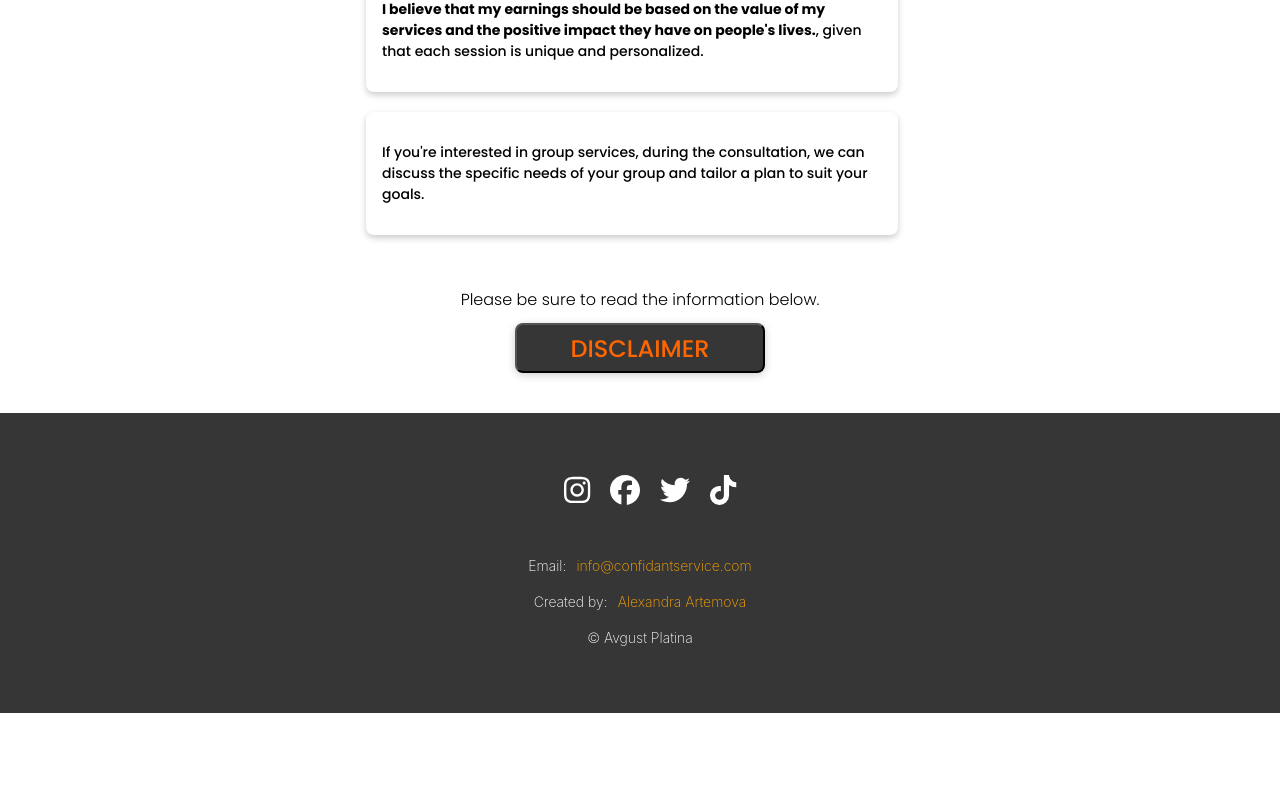
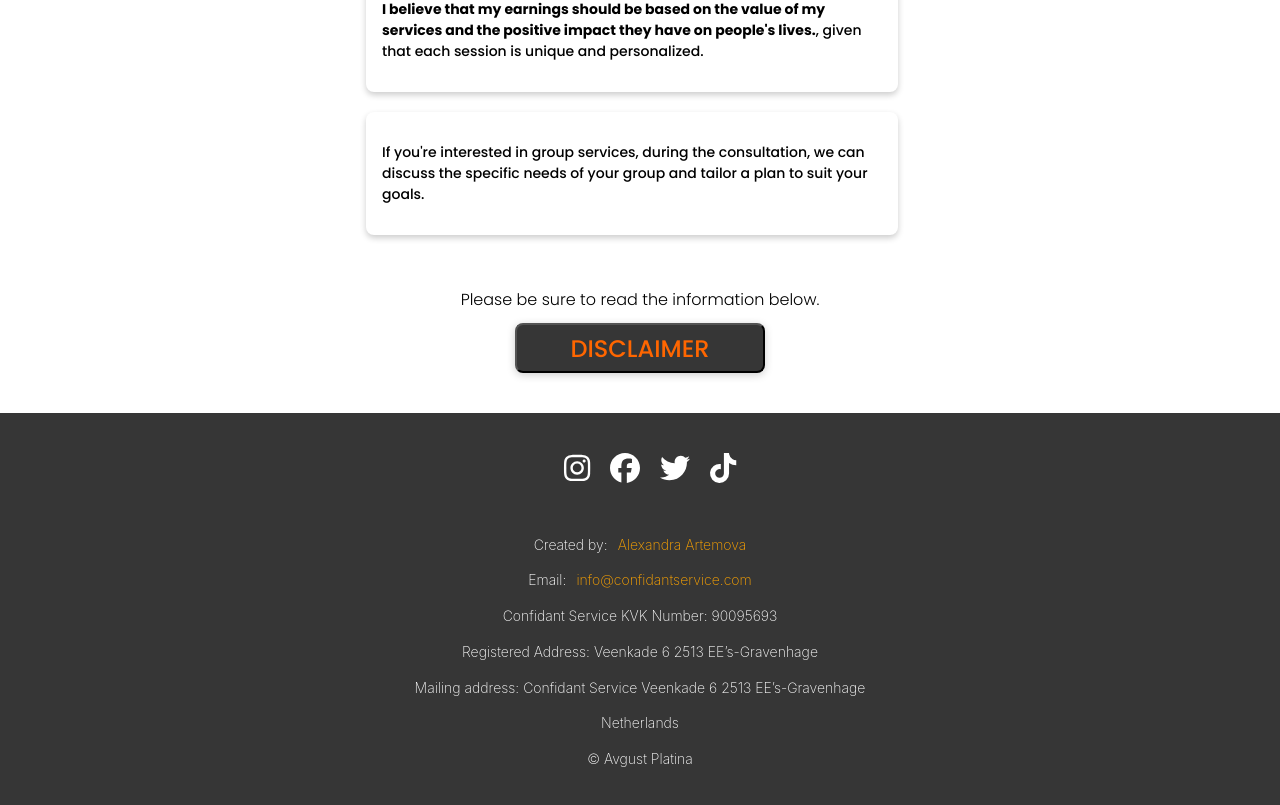
Before and after one commit to alexa-atremova/business_card, a React (Create React App) app: page / in a window 1280 px wide. Shown: the part 5352-6157 px from the top of the page. Before the commit the page ends 6065 px from the top, so only its background shows below. Built offline with nearby package versions, Linux system fonts and the light colour scheme.

Commit message:
footer text upd

```diff
--- a/src/components/Footer/Footer.jsx
+++ b/src/components/Footer/Footer.jsx
@@ -15,7 +15,7 @@ const FooterContainer = styled.header`
   justify-content: center;
   background-color: #363636;
   width: 100%;
-  min-height: 300px;
+  min-height: 400px;
   color: #fff;
 `;
 const Wrapper = styled.div`
@@ -76,14 +76,20 @@ const Footer = () => {
           </SocialIcon>
         </SocialIcons>
         <h1>
-          Email: <a>info@confidantservice.com</a>
-        </h1>
-        <h1>
           Created by:{" "}
           <a href="https://www.linkedin.com/in/alexandra-artemova-2884a3204/">
             Alexandra Artemova
           </a>
+        </h1>{" "}
+        <h1>
+          Email: <a> info@confidantservice.com</a>{" "}
         </h1>
+        <h1>Confidant Service KVK Number: 90095693</h1>
+        <h1>Registered Address: Veenkade 6 2513 EE’s-Gravenhage</h1>
+        <h1>
+          Mailing address: Confidant Service Veenkade 6 2513 EE’s-Gravenhage
+        </h1>
+        <h1>Netherlands </h1>
         <h1>&copy; Avgust Platina</h1>
       </Wrapper>
     </FooterContainer>
```
Also changed, not shown: 1 other file (tests, documents, lock files or other folders).
